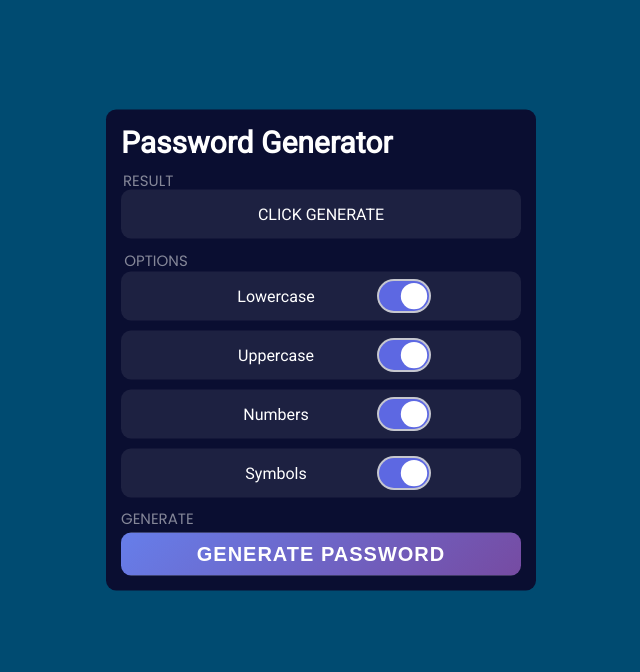
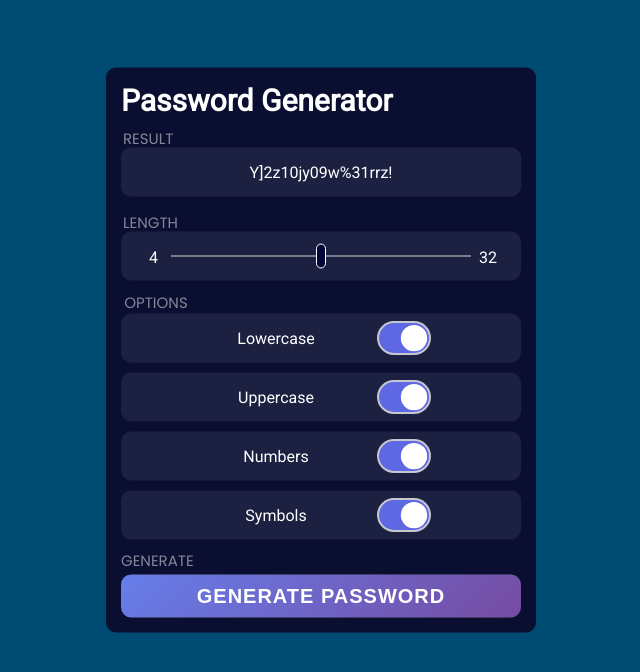
Before and after one commit to ChampX5/password-gen, a plain HTML site: page index.html in a window 1280 px wide. Both pictures are taken after a click on the button "GENERATE PASSWORD". Shown: the whole page, without its empty margins (319-959 px from the left). Drawn offline with Linux system fonts and the light colour scheme.

Commit message:
update: slider & functioning

```diff
--- a/index.html
+++ b/index.html
@@ -118,11 +118,11 @@
             .result {
                 background: rgba(255, 255, 255, 0.08);
                 padding: 15px 0;
-                text-transform: uppercase;
                 user-select: none;
                 border-radius: 10px;
                 font-size: 16px;
                 position: relative;
+                margin-bottom: 35px;
             }
 
             .copyBtn {
@@ -144,6 +144,21 @@
                 content: 'Result';
                 position: absolute;
                 top: calc(-50% + 3px);
+                left: 2px;
+                display: inline-block;
+                text-transform: uppercase;
+                font-family: Poppins;
+                user-select: none;
+                font-size: 15px;
+                color: rgba(255, 255, 255, 0.5);
+                background: transparent;
+                cursor: default;
+            }
+
+            .result:after {
+                content: 'Length';
+                position: absolute;
+                bottom: -75%;
                 left: 2px;
                 display: inline-block;
                 text-transform: uppercase;
@@ -241,6 +256,58 @@
                 background: #5d68e2;
                 box-shadow: 0 0 0 2px rgba(255, 255, 255, 0.75);
             }
+
+            .length {
+                width: 100%;
+                padding: 10px 0 calc(10px + 10px) 0;
+                border-radius: 10px;
+                background: rgba(255, 255, 255, 0.08);
+                position: relative;
+            }
+
+            .length:before {
+                content: '4';
+                position: absolute;
+                top: calc(30% + 1px);
+                left: 7%;
+            }
+
+            .length:after {
+                content: '32';
+                position: absolute;
+                top: calc(30% + 1px);
+                right: 6%;
+            }
+
+            .slider {
+                appearance: none;
+                width: 75%;
+                height: 1px;
+                background: #d3d3d3;
+                outline: none;
+            }
+
+            .slider:hover {
+                opacity: 1;
+            }
+
+            .slider::-webkit-slider-thumb {
+                -webkit-appearance: none;
+                appearance: none;
+                width: 10px;
+                height: 25px;
+                background: #000637;
+                border: 1px solid white;
+                border-radius: 10px;
+                cursor: pointer;
+            }
+
+            .slider::-moz-range-thumb {
+                width: 25px;
+                height: 25px;
+                background: #04aa6d;
+                cursor: pointer;
+            }
         </style>
     </head>
     <body>
@@ -249,7 +316,18 @@
                 <div class="interface">
                     <div class="head">password generator</div>
 
-                    <div class="result">click generate</div>
+                    <div class="result">CLICK GENERATE</div>
+
+                    <div class="length">
+                        <input
+                            type="range"
+                            min="4"
+                            max="32"
+                            value="18"
+                            class="slider"
+                            id="length-slider"
+                        />
+                    </div>
 
                     <div class="options">
                         <div class="option">
@@ -298,5 +376,64 @@
                 </div>
             </div>
         </div>
+
+        <script>
+            const getCharacters = () => {
+                console.clear();
+
+                const characterCodes = Array.from(Array(26)).map((_, i) => {
+                    return i + 97;
+                });
+
+                const lowercase = characterCodes.map((val) =>
+                    String.fromCharCode(val)
+                );
+                const uppercase = lowercase.map((val) => val.toUpperCase());
+                const numbers = [1, 2, 3, 4, 5, 6, 7, 8, 9, 0];
+                const symbols = '!@#$%^&*()[]';
+
+                const objects = {
+                    lowercase: document.querySelector('#lowercase'),
+                    uppercase: document.querySelector('#uppercase'),
+                    numbers: document.querySelector('#numbers'),
+                    symbols: document.querySelector('#symbols')
+                };
+
+                const letters = [
+                    ...(objects.lowercase.checked ? lowercase : []),
+                    ...(objects.uppercase.checked ? uppercase : []),
+                    ...(objects.numbers.checked ? numbers : []),
+                    ...(objects.symbols.checked ? symbols : [])
+                ];
+
+                console.log(letters);
+                return letters;
+            };
+
+            const generatePassword = (length) => {
+                const chars = getCharacters();
+                const resultElem = document.querySelector('.result');
+
+                if (chars.length !== 0) {
+                    let password = '';
+
+                    for (let i = 0; i < length; i++) {
+                        password +=
+                            chars[Math.floor(Math.random() * chars.length)];
+                    }
+                    resultElem.innerHTML = password;
+                } else {
+                    resultElem.innerHTML =
+                        'No password. Please select characters.';
+                }
+            };
+
+            document
+                .querySelector('.generateBtn')
+                .addEventListener('click', (e) => {
+                    const length = document.querySelector('.slider').value;
+                    generatePassword(length);
+                });
+        </script>
     </body>
 </html>
```
